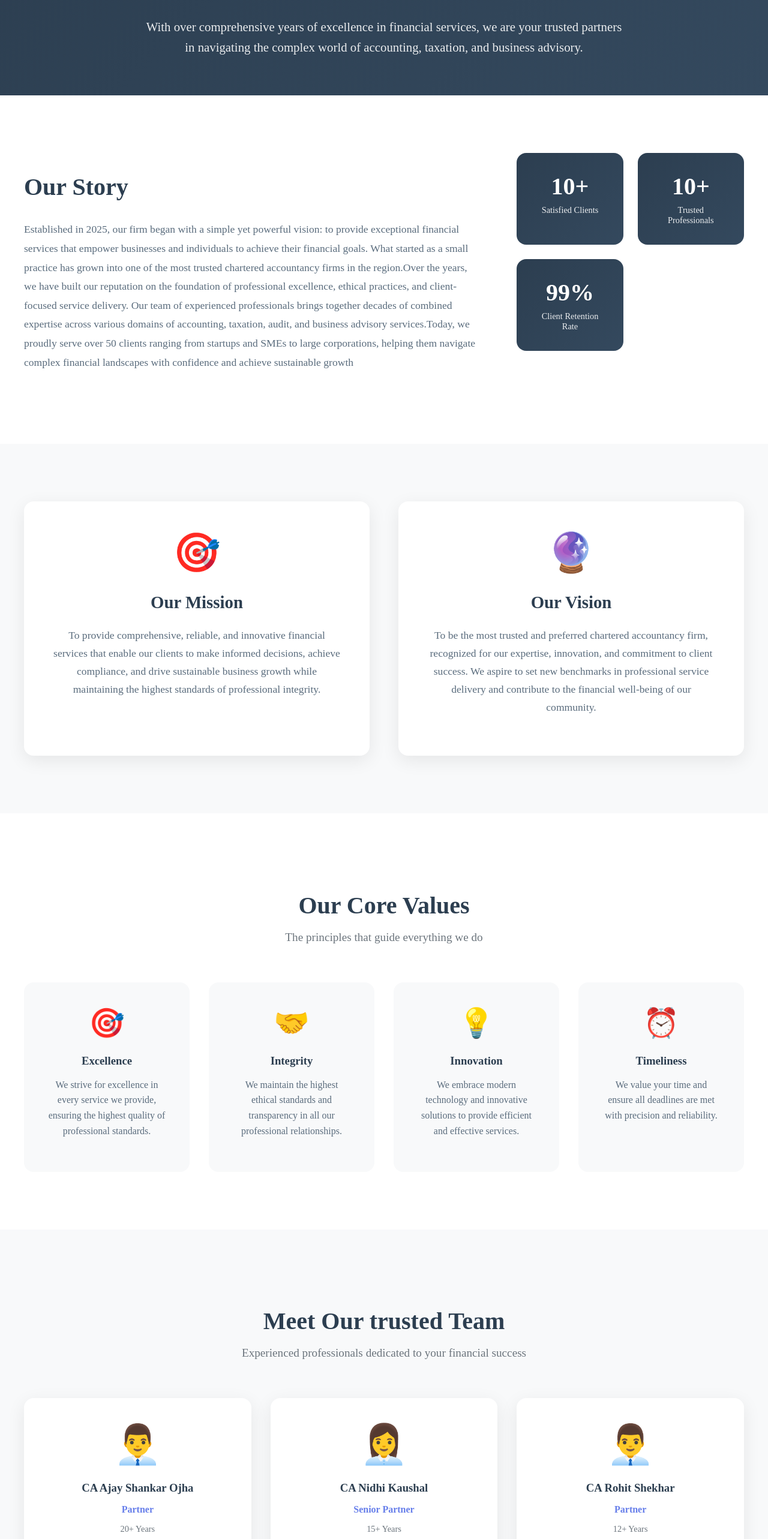
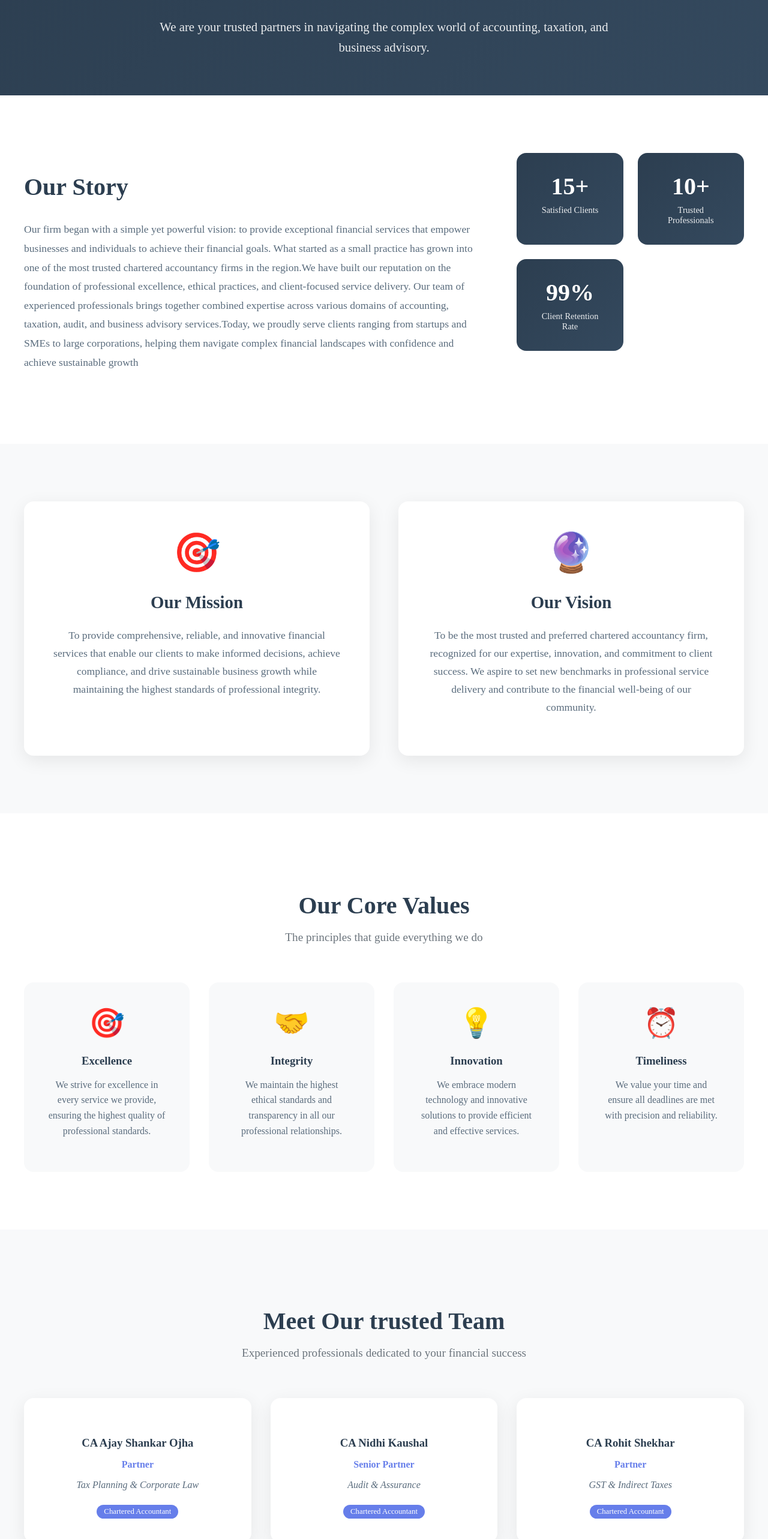
Before and after one commit to bhaskar-kaushal/nidhi-pilot-proj, a Next.js app: page /about in a window 1280 px wide. Shown: the part 234-2800 px from the top of the page at 60% size. Built offline with nearby package versions, Linux system fonts and the light colour scheme.

Commit message:
Pushed from local machine with script

```diff
--- a/app/config.js
+++ b/app/config.js
@@ -1,15 +1,15 @@
 const yearsOfExperience = "comprehensive";
 const foundationYear = 2025;
-const clients = 10
+const clients = 15
 const companySize = 10;
 export const config = {
     homeHeading: "Strategic Financial Solutions for Your Business Success",
     homeSubheading: "Chartered Accountants with comprehensive experience, Committed to excellence and client satisfaction",
-    aboutHeading : `With over ${yearsOfExperience} years of excellence in financial services, we are your trusted partners in navigating the complex world of accounting, taxation, and business advisory.`,
-    aboutSubHeading : `Established in ${foundationYear}, our firm began with a simple yet powerful vision: to provide exceptional financial services that empower businesses and individuals to achieve
-    their financial goals. What started as a small practice has grown into one of the most trusted chartered accountancy firms in the region.Over the years, we have built our reputation on the
-    foundation of professional excellence, ethical practices, and client-focused service delivery. Our team of experienced professionals brings together decades of combined expertise across
-    various domains of accounting, taxation, audit, and business advisory services.Today, we proudly serve over 50 clients ranging from startups and SMEs to large corporations, helping
+    aboutHeading : `We are your trusted partners in navigating the complex world of accounting, taxation, and business advisory.`,
+    aboutSubHeading : `Our firm began with a simple yet powerful vision: to provide exceptional financial services that empower businesses and individuals to achieve
+    their financial goals. What started as a small practice has grown into one of the most trusted chartered accountancy firms in the region.We have built our reputation on the
+    foundation of professional excellence, ethical practices, and client-focused service delivery. Our team of experienced professionals brings together combined expertise across
+    various domains of accounting, taxation, audit, and business advisory services.Today, we proudly serve clients ranging from startups and SMEs to large corporations, helping
     them navigate complex financial landscapes with confidence and achieve sustainable growth`,
     contactNumber: "+91 83600 96251",
     services : [
@@ -68,26 +68,26 @@ export const config = {
         {
         name: 'CA Ajay Shankar Ojha',
         designation: 'Partner',
-        experience: '20+ Years',
+        experience: '',
         specialization: 'Tax Planning & Corporate Law',
-        image: '👨‍💼',
-        qualifications: ['Chartered Accountant', 'GST Practitioner', 'Tax Consultant']
+        image: '',
+        qualifications: ['Chartered Accountant', ]
         },
         {
         name: 'CA Nidhi Kaushal',
         designation: 'Senior Partner',
-        experience: '15+ Years',
+        experience: '',
         specialization: 'Audit & Assurance',
-        image: '👩‍💼',
-        qualifications: ['Chartered Accountant', 'GST Practitioner', 'Tax Consultant']
+        image: '',
+        qualifications: ['Chartered Accountant']
         },
         {
         name: 'CA Rohit Shekhar',
         designation: 'Partner',
-        experience: '12+ Years',
+        experience: '',
         specialization: 'GST & Indirect Taxes',
-        image: '👨‍💼',
-        qualifications: ['Chartered Accountant', 'GST Practitioner', 'Tax Consultant']
+        image: '',
+        qualifications: ['Chartered Accountant', ]
         }
     ],
     milestones : [
```
